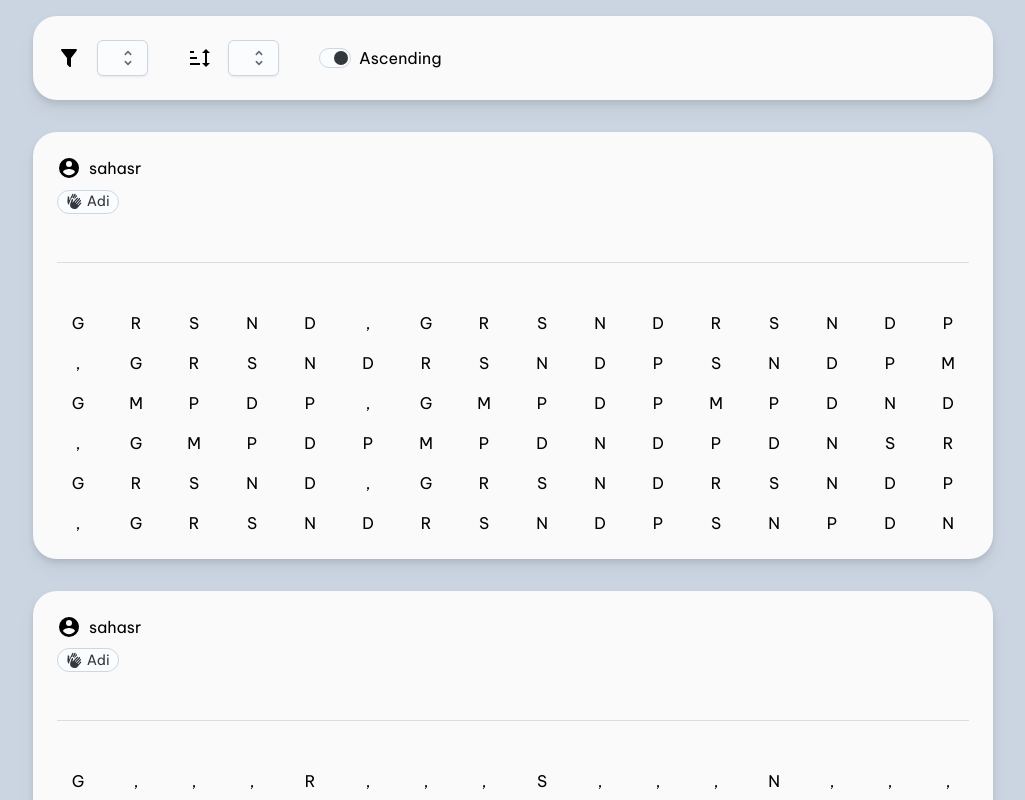
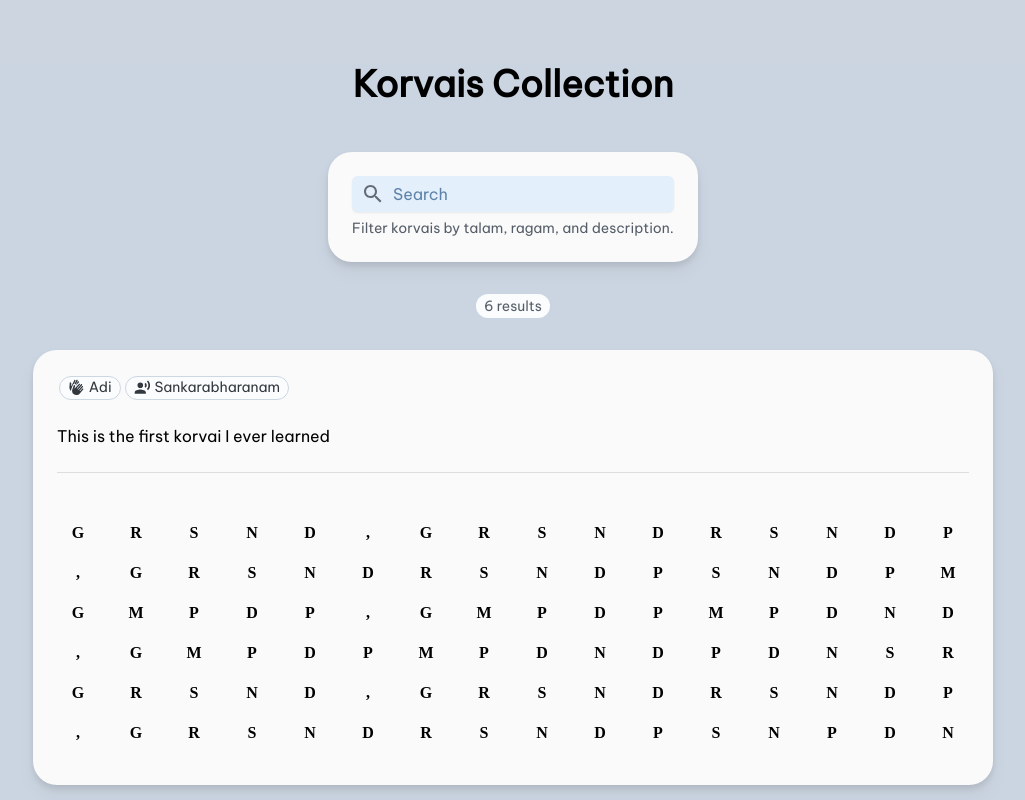
Before and after one commit to sahasramesh/korvais, a React (Create React App) app: page / in a window 1280 px wide. Shown: the top 800 px of the page, without its empty margins (127-1152 px from the left). Built offline with nearby package versions, Linux system fonts and the light colour scheme.

Commit message:
made it way way better

```diff
--- a/package.json
+++ b/package.json
@@ -1,14 +1,16 @@
 {
   "name": "korvais",
   "version": "0.1.0",
-  "homepage": "https://sahasramesh.github.io/rajeshwari",
+  "homepage": "https://sahasramesh.github.io/korvais",
   "private": true,
   "dependencies": {
-    "@emotion/react": "^11.11.1",
+    "@emotion/react": "^11.11.3",
     "@emotion/styled": "^11.11.0",
     "@mdi/js": "^7.3.67",
     "@mdi/react": "^1.6.1",
+    "@mui/icons-material": "^5.15.5",
     "@mui/joy": "^5.0.0-beta.19",
+    "@mui/material": "^5.15.5",
     "@testing-library/jest-dom": "^5.17.0",
     "@testing-library/react": "^13.4.0",
     "@testing-library/user-event": "^13.5.0",
--- a/public/index.html
+++ b/public/index.html
@@ -26,7 +26,7 @@
     -->
     <title>React App</title>
   </head>
-  <body>
+  <body style="background-color: #cdd5e0">
     <noscript>You need to enable JavaScript to run this app.</noscript>
     <div id="root"></div>
     <!--
--- a/src/App.js
+++ b/src/App.js
@@ -1,64 +1,74 @@
 import * as React from 'react';
-import Select from '@mui/joy/Select';
-import Option from '@mui/joy/Option';
-import Switch from '@mui/joy/Switch';
-
-import Icon from '@mdi/react';
-import { mdiFilter } from '@mdi/js';
-import { mdiSort } from '@mdi/js';
-
+import { CssVarsProvider, extendTheme } from "@mui/joy/styles";
+import FormControl from '@mui/joy/FormControl';
+import FormHelperText from '@mui/joy/FormHelperText';
+import Input from '@mui/joy/Input';
+import Chip from '@mui/joy/Chip';
+import SearchIcon from '@mui/icons-material/Search';
 import Korvai from './components/Korvai';
+import { korvai1, korvai2, korvai3, korvai4, korvai5, korvai6 } from './korvais';
+import { description1, description2, description3, description4, description5, description6 } from './descriptions';
 
 export default function App() {
-  const [checked, setChecked] = React.useState(true);
-  const example1 = 'grsnd,grsndrsndp,grsndrsndpsndpmgmpdp,gmpdpmpdnd,gmpdpmpdndpdnsrgrsnd,grsndrsndp,grsndrsndpsnpdn';
-  const example2 = 'g,,,r,,,s,,,n,,,d,,,g,,r,,s,,n,,d,,g,r,s,n,d,grsndn,rsndpd,sndpmg,,,m,,,p,,,d,,,p,,,g,,m,,p,,d,,p,,g,m,p,d,p,gmpdpd,mpdndn,pdnsrg,,,r,,,s,,,n,,,d,,,g,,r,,s,,n,,d,,g,r,s,n,d,grsndn,rsndpd,snpdn';
-  const example3 = 'g,r,s,,gr,s,,grs,,rs,,s,,grsndrsndpsndpmg,m,p,,gm,p,,gmp,,mp,,p,,gmpdpmpdndpdnsrg,r,s,,gr,s,,grs,,rs,,s,,grsndrsndpsnpdn';
+  const [searchText, setSearchText] = React.useState('');
+
+  const customTheme = extendTheme({
+    fontFamily: {
+      body: 'Be Vietnam Pro',
+    },
+  });
+
+  const korvais = [
+    { letters: korvai1, talam: 'adi', ragam: 'sankarabharanam', description: description1 },
+    { letters: korvai2, talam: 'khanda chapu', ragam: 'gowri manohari', description: description2 },
+    { letters: korvai3, talam: 'khanda chapu', ragam: 'latangi', description: description3 },
+    { letters: korvai4, talam: 'adi', ragam: 'kharaharapriya', description: description4 },
+    { letters: korvai5, talam: 'adi', ragam: 'kaapi', description: description5 },
+    { letters: korvai6, talam: 'adi', ragam: 'abheri', description: description6 },
+  ];
+
+  const filteredKorvais = korvais.filter(korvai =>
+    korvai.letters.includes(searchText) ||
+    korvai.talam.includes(searchText) ||
+    korvai.ragam.includes(searchText) ||
+    korvai.description.includes(searchText)
+  );
 
   return (
+    <CssVarsProvider theme={customTheme}>
     <div className="bg-slate-300">
+      <div className='text-4xl font-viet font-bold text-center mt-16 mb-8'>Korvais Collection</div>
       <div className="flex justify-center">
-        <div className="m-4 bg-zinc-50 rounded-3xl w-3/4 drop-shadow-lg">
-          <div className="flex items-center gap-10 p-6 flex-wrap">
-            <div className="flex items-center gap-4">
-              <Icon path={mdiFilter} size={1} />
-              <Select>
-                <Option value="adi">Adi</Option>
-                <Option value="khanda">Khanda Chapu</Option>
-                <Option value="misra">Misra Chapu</Option>
-                <Option value="rupakam">Rupakam</Option>
-              </Select>
-            </div>
-            <div className="flex items-center gap-4">
-              <Icon path={mdiSort} size={1} />
-              <Select>
-                <Option value="author">Author</Option>
-                <Option value="date">Date</Option>
-                <Option value="length">Length</Option>
-              </Select>
-            </div>
-            <div className="flex items-center gap-4">
-              <Switch
-                checked={checked}
-                onChange={(event) => setChecked(event.target.checked)}
-                color='neutral'
-                variant='outlined'
-                endDecorator={checked ? 'Ascending' : 'Descending'}
-                slotProps={{
-                  endDecorator: {
-                    sx: {
-                      minWidth: 24,
-                    },
-                  },
-                }}
+        <div className="m-4 bg-zinc-50 rounded-3xl drop-shadow-lg">
+          <div className="flex items-center justify-center gap-10 p-6 flex-wrap">
+            <FormControl>
+              <Input
+                startDecorator={<SearchIcon />}
+                placeholder="Search"
+                variant='soft'
+                color='primary'
+                onChange={(e) => setSearchText(e.target.value)}
               />
-            </div>
+              <FormHelperText>Filter korvais by talam, ragam, and description.</FormHelperText>
+            </FormControl>
           </div>
         </div>
       </div>
-      <Korvai letters={example1} talam={'adi'} user={'sahasr'}/>
-      <Korvai letters={example2} talam={'adi'} user={'sahasr'}/>
-      <Korvai letters={example3} talam={'khanda chapu'} user={'sahasr'}/>
+      <div className='flex justify-center my-4'>
+        <Chip variant="contained" color="primary">
+          {filteredKorvais.length} result{filteredKorvais.length !== 1 && 's'}
+        </Chip>
+      </div>
+      {filteredKorvais.map((korvai, index) => (
+        <Korvai
+          key={index}
+          letters={korvai.letters}
+          talam={korvai.talam}
+          ragam={korvai.ragam}
+          description={korvai.description}
+        />
+      ))}
     </div>
-  )
+    </CssVarsProvider>
+  );
 }
--- a/src/components/Korvai.js
+++ b/src/components/Korvai.js
@@ -3,10 +3,11 @@ import { CssVarsProvider, extendTheme } from "@mui/joy/styles";
 import Chip from '@mui/joy/Chip';
 import Divider from '@mui/joy/Divider';
 import Icon from '@mdi/react';
-import { mdiAccountCircle } from '@mdi/js';
+// import { mdiAccountCircle } from '@mdi/js';
 import { mdiHandClap } from '@mdi/js';
+import { mdiAccountVoice } from '@mdi/js';
 
-const Korvai = ({ letters, talam }) => {
+const Korvai = ({ letters, talam, ragam, description }) => {
   const talamMap = new Map([
     ['adi', 16],
     ['khanda chapu', 10],
@@ -36,26 +37,31 @@ const Korvai = ({ letters, talam }) => {
       <div className="flex justify-center">
         <div className="m-4 bg-zinc-50 rounded-3xl w-3/4 drop-shadow-lg">
           <div className="p-6">
-            <div className="flex justify-between items-center pb-1">
+            {/* <div className="flex justify-between items-center pb-1">
               <div className="flex">
                 <Icon path={mdiAccountCircle} size={1} />
                 <div className="font-viet px-2">sahasr</div>
               </div>
-              {/* <div className="font-viet">date</div> */}
-            </div>
-            <div className="pb-1"></div>
-              <Chip color="neutral" variant="outlined" startDecorator={<Icon path={mdiHandClap} size={0.7} />}>
+              <div className="font-viet">date</div>
+            </div> */}
+              <Chip color="neutral" variant="outlined" startDecorator={<Icon path={mdiHandClap} size={0.7} />} sx={() => ({mx: '2px'})}>
                 {talam.replace(/\b\w/g, match => match.toUpperCase())}
               </Chip>
+              <Chip color="neutral" variant="outlined" startDecorator={<Icon path={mdiAccountVoice} size={0.7} />} sx={() => ({mx: '2px'})}>
+                {ragam.replace(/\b\w/g, match => match.toUpperCase())}
+              </Chip>
+            </div>
+            <div className="mx-6 font-viet">
+              {description}
             </div>
             <Divider sx={{m: 3}}/>
-            <div className="p-4 hidden md:block">
-              {chunkArray(letters.toUpperCase().split(''), talamMap.get(talam)).map((row, rowIndex) => (
+            <div className="p-4 hidden md:block pb-8">
+              {chunkArray(letters.replace(/\s/g, "").toUpperCase().split(''), talamMap.get(talam)).map((row, rowIndex) => (
                 <div key={rowIndex} className="flex">
                   {row.map((letter, columnIndex) => (
                     <div
                       key={columnIndex}
-                      className="border border-none p-2 flex-1 font-viet text-center"
+                      className="border border-none p-2 flex-1 font-swaram font-bold text-center"
                     >
                       {letter}
                     </div>
@@ -63,13 +69,13 @@ const Korvai = ({ letters, talam }) => {
                 </div>
               ))}
             </div>
-            <div className="p-4 block md:hidden">
-              {chunkArray(letters.toUpperCase().split(''), talamMap.get(talam) / 2).map((row, rowIndex) => (
+            <div className="p-4 block md:hidden pb-8">
+              {chunkArray(letters.replace(/\s/g, "").toUpperCase().split(''), talamMap.get(talam) / 2).map((row, rowIndex) => (
                 <div key={rowIndex} className="flex">
                   {row.map((letter, columnIndex) => (
                     <div
                       key={columnIndex}
-                      className="border border-none p-2 flex-1 font-viet text-center"
+                      className="border border-none p-2 flex-1 font-swaram font-bold text-center"
                     >
                       {letter}
                     </div>
--- /dev/null
+++ b/src/descriptions.js
@@ -0,0 +1,8 @@
+/* eslint-disable no-unused-vars */
+
+export const description1 = 'This is the first korvai I ever learned'
+export const description2 = 'I played this for Marivere at Paripalana Senior Living center in Coimbature'
+export const description3 = 'Performed by me and Shreyas at Nadasamarpanam in Dallas, November 2019'
+export const description4 = 'Played by me for Chakkani Raja at Paripalana Senior Living center in Coimbature'
+export const description5 = 'Unique ragam-specific korvai for Kaapi played by Vittal Ramamurthy and VVS Murari on December 30th, 2023 in Chennai'
+export const description6 = 'Popular korvai in Abheri performed by me and Shreyas for Nadasamarpanam in Dallas'
--- /dev/null
+++ b/src/korvais.js
@@ -0,0 +1,129 @@
+/* eslint-disable no-unused-vars */
+export const korvai1 =
+`
+grsnd,grsndrsndp
+,grsndrsndpsndpm
+
+gmpdp,gmpdpmpdnd
+,gmpdpmpdndpdnsr
+
+grsnd,grsndrsndp
+,grsndrsndpsnpdn
+`;
+
+export const korvai2 =
+`
+g,,,r,,,s,,,n,,,
+d,,,g,,r,,s,,n,,
+d,,g,r,s,n,d,grs
+ndrsndpsndpm
+
+g,,,m,,,p,,,d,,,
+p,,,g,,m,,p,,d,,
+p,,g,m,p,d,p,gmp
+dpmpdndpdnsr
+
+g,,,r,,,s,,,n,,,
+d,,,g,,r,,s,,n,,
+d,,g,r,s,n,d,grs
+ndrsndpsnpdn
+`;
+
+export const korvai3 =
+`g,r,s,,gr,
+s,,grs,,rs
+,,s,,grsnd
+rsndpsndpm
+
+g,m,p,,gm,
+p,,gmp,,mp
+,,d,,gmpdp
+mpdndpdnsr
+
+g,r,s,,gr,
+s,,grs,,rs
+,,s,,grsnd
+rsndpsnpdn
+`;
+
+export const korvai4 =
+`
+,,,,,,grsgrsngrs
+ndg,,,r,,,s,,,n,
+,,d,,,rsnrsndrsn
+dpr,,s,,n,,d,,p,
+,sndsndpsndpds,n
+,d,p,d,grsndrsnd
+psndpd,rsndpsndp
+mpdnsr,grsndrsnd
+psndpm
+
+rgmrgmprgm
+pdr,,,g,,,m,,,p,
+,,d,,,gmpgmpdgmp
+dng,,m,,p,,d,,n,
+,mpdmpdnmpdnsm,p
+,d,n,s,rgmpmgmpd
+pmpdnd,mpdndpdns
+ndnsrs,rgmpmgmpd
+pdnsrs
+
+grsgrsngrs
+ndg,,,r,,,s,,,n,
+,,d,,,rsnrsndrsn
+dpr,,s,,n,,d,,p,
+,sndsndpsndpds,n
+,d,p,d,grsndrsnd
+psndpd,rsndpsndp
+mpdnsr,grsndrsnd
+psndpm`
+
+export const korvai5 =
+`
+,,,,n,s,rmgr,s,n
+dnp,m,grsr,r,,ns
+,rmgrs,ndnpm,grs
+r,r,,nsrmgrsndnp
+mgrs
+
+n,s,rmgr,m,pnpm,
+p,nsrs,s,,ns,rmg
+rm,pnpmp,nsrs,s,
+,nsrmgrmpnpmpnsr
+
+n,s,rmgr,s,n
+dnp,m,grsr,r,,ns
+,rmgrs,ndnpm,grs
+r,r,,nsrmgrsndnp
+mgrs
+`
+
+export const korvai6 =
+`
+sgmpns,sgmpns,sg
+mpns,gmpns,gmpns
+,gmpns,mpns,mpns
+,mpns,pns,pns,pn
+s,ns,ns,ns,s,s,s
+,mgrsnrsndppmgrs
+,mgrsnrsndppmgrs
+,mgrsnrsndppmgrs
+
+sgmpns,sgmpns,sg
+mpns,gmpns,gmpns
+,gmpns,mpns,mpns
+,mpns,pns,pns,pn
+s,ns,ns,ns,s,s,s
+,mgrsnrsndppmgrs
+,mgrsnrsndppmgrs
+,mgrsnrsndpsgmpn
+
+s,s,s,ns,ns,ns,p
+ns,pns,pns,mpns,
+mpns,mpns,gmpns,
+gmpns,gmpns,sgmp
+ns,sgmpns,sgmpns
+,mgrsnrsndppmgrs
+,mgrsnrsndppmgrs
+,mgrsnrsndpsndpm
+`
```
Also changed, not shown: 1 other file (tests, documents, lock files or other folders).
